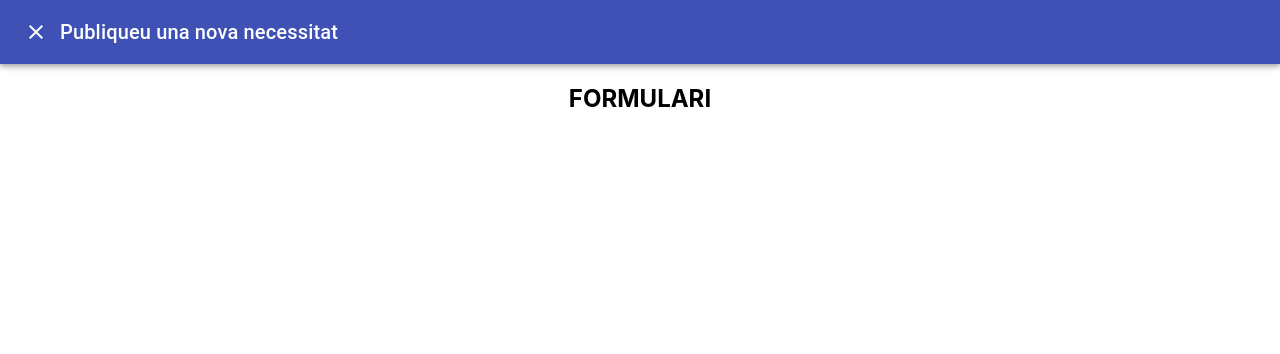
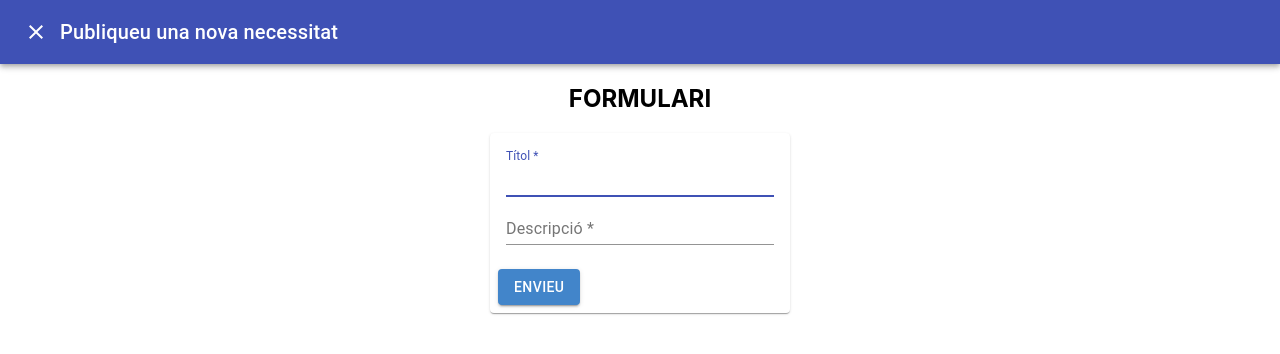
Before and after one commit to hackovid-dropplets-team/tickets-frontend, a React (Create React App) app in the folder react-app/: page /publicar in a window 1280 px wide. Shown: the top 354 px of the page. Built offline with nearby package versions, Linux system fonts and the light colour scheme; sample sign-in values are in the browser's storage.

Commit message:
Adding new pages for myTickets and for CreateNewTicket

```diff
--- a/react-app/src/api-services/tickets.js
+++ b/react-app/src/api-services/tickets.js
@@ -1,9 +1,20 @@
 import config from '../config.js';
 
 class TicketsApiService {
-  static getTickets() {
+  static getNearTickets() {
     let authToken = sessionStorage.getItem('AuthToken')
     return fetch(config.api.URL + "/tickets", {
+      method: "GET",
+      headers: {
+        "Authorization": "Bearer "+authToken,
+      }
+    })
+    .then(res => res.json())
+  }
+
+  static getMyTickets() {
+    let authToken = sessionStorage.getItem('AuthToken')
+    return fetch(config.api.URL + "/tickets/mine", {
       method: "GET",
       headers: {
         "Authorization": "Bearer "+authToken,
@@ -23,16 +34,26 @@ class TicketsApiService {
     .then(res => res.json())
   }
 
-  static postTickets(obj) {
+  static postNewTicket(title, description) {
+    let authToken = sessionStorage.getItem('AuthToken')
+    console.log(authToken);
+    let formData = new FormData();
+
+    formData.append('title', title);
+    formData.append('description', description);
+
     return fetch(config.api.URL + "/tickets", {
       method: "POST",
+      body: formData,
       headers: {
-        "Content-Type": "application/json",
-      },
-      credentials: "include",
-      body: JSON.stringify(obj),
+        "Authorization": "Bearer "+authToken,
+      }
     })
-    .then(res => res.json())
+    .then(res => {
+      const statusCode = res.status;
+      const data = res.json();
+      return Promise.all([statusCode, data]);
+    })
   }
 
   static deleteTickets(id) {
--- a/react-app/src/pages/new-ticket/NewTicket.js
+++ b/react-app/src/pages/new-ticket/NewTicket.js
@@ -1,19 +1,104 @@
-import React from 'react';
-
-import TicketsApiService from '../../api-services/tickets.js';
+import React, {useState} from 'react';
 
 import ReturnBar from '../../shared/return-bar/ReturnBar.js';
+import Card from "@material-ui/core/Card";
+import CardContent from "@material-ui/core/CardContent";
+import FormControl from "@material-ui/core/FormControl";
+import InputLabel from "@material-ui/core/InputLabel";
+import Input from "@material-ui/core/Input";
+import CardActions from "@material-ui/core/CardActions";
+import CircularProgress from "@material-ui/core/CircularProgress";
+import Button from "@material-ui/core/Button";
+import Alert from "@material-ui/lab/Alert";
+import TicketsApiService from "../../api-services/tickets";
+import { Redirect } from "react-router-dom";
 
+import './NewTicket.scss';
 
-const NewTicketPage = () => {
+const NewTicketPage = (props) => {
 
-  return (
-    <div className="new-ticket-page">
-      <ReturnBar title="Publiqueu una nova necessitat" />
+    const [title, setTitle] = useState('');
+    const [description, setDescription] = useState('');
 
-      <h2>FORMULARI</h2>
-    </div>
-  );
+    const [submitting, setSubmitting] = useState(false);
+    const [success, setSuccess] = useState(undefined);
+    const [errorMessage, setErrorMessage] = useState('');
+    const [redirectToMyTickets, setRedirectToMyTickets] = useState(false);
+
+    const handleSubmit = (event) => {
+        event.preventDefault();
+
+        if (title !== '' && description !== '') {
+            setSubmitting(true);
+            TicketsApiService.postNewTicket(title, description)
+                .then(
+                    (result) => {
+                        // redirect
+                        setSuccess(true);
+                        setSubmitting(false);
+                        setRedirectToMyTickets(true);
+                    },
+                    (error) => {
+                        setSuccess(false);
+                        setSubmitting(false);
+                        setErrorMessage("S'ha produït un error, proveu en un altre moment");
+                    }
+                );
+        } else {
+            setSuccess(false);
+            setErrorMessage("Els camps no poden estar buits");
+        }
+    }
+
+    return (
+        <div className="new-ticket-page">
+          {redirectToMyTickets===true && <Redirect to='/myTickets' />}
+          <ReturnBar title="Publiqueu una nova necessitat" />
+          <h2>FORMULARI</h2>
+
+            <form onSubmit={handleSubmit}>
+                <Card className="form-card">
+
+                    <CardContent>
+                        <FormControl component="fieldset">
+                            <InputLabel htmlFor="input-with-icon-adornment">Títol *</InputLabel>
+                            <Input
+                                id="input-with-icon-adornment"
+                                value={title}
+                                onChange={event => setTitle(event.target.value)}
+                                autoFocus
+                            />
+                        </FormControl>
+
+                        <FormControl component="fieldset">
+                            <InputLabel htmlFor="input-with-icon-adornment">Descripció *</InputLabel>
+                            <Input
+                                id="input-with-icon-adornment"
+                                value={description}
+                                onChange={event => setDescription(event.target.value)}
+                            />
+                        </FormControl>
+                    </CardContent>
+
+                    <CardActions className="actions-container">
+                        {submitting && <CircularProgress size={24} className="register-loader" />}
+
+                        <div className="buttons-container">
+                            <Button
+                                type="submit"
+                                variant="contained"
+                                className={"register-button" + (success===false ? " error" : "")}
+                                disabled={submitting}
+                            >
+                                Envieu
+                            </Button>
+                        </div>
+                    </CardActions>
+                    {success===false && <Alert severity="error" className="newTicket-error-message">{errorMessage}</Alert>}
+                </Card>
+            </form>
+        </div>
+    );
 };
 
 export default NewTicketPage;
--- a/react-app/src/pages/new-ticket/NewTicket.scss
+++ b/react-app/src/pages/new-ticket/NewTicket.scss
@@ -1,3 +1,51 @@
 .new-ticket-page {
+  h1 {
+    color: white;
+    text-align: left;
+  }
 
+  .form-card {
+    width: 300px;
+    margin: auto;
+
+    fieldset {
+      width: 100%;
+    }
+
+    .actions-container {
+      position: relative;
+      display: flex;
+      flex-direction: column;
+      justify-content: center;
+
+      .buttons-container {
+        display: flex;
+        flex-direction: row;
+        justify-content: space-between;
+        width: 100%;
+
+        .register-button:not(:disabled) {
+          background-color: #4285CA;
+          color: white;
+        }
+      }
+
+      .register-loader {
+        position: absolute;
+        top: 14px;
+        margin: 0;
+      }
+
+    }
+
+    .register-password-icon.visible {
+      color: #4285CA;
+    }
+  }
+
+  .newTicket-error-message {
+    color: #f44336;
+    font-size: 0.8em;
+    margin-top: 10px;
+  }
 }
--- /dev/null
+++ b/react-app/src/pages/tickets/MyTickets.js
@@ -0,0 +1,39 @@
+import React, { useState, useEffect } from 'react';
+
+import TicketsApiService from '../../api-services/tickets.js';
+
+import AppMenu from './app-menu/AppMenu.js';
+import FloatingNewButton from './new-button/NewButton.js';
+import TicketsList from './tickets-list/TicketsList.js';
+
+import './Tickets.scss';
+
+const MyTicketsPage = () => {
+
+    const [tickets, setTickets] = useState([]);
+    const [error, setError] = useState(undefined);
+
+    // componentDidMount
+    useEffect(() => {
+        TicketsApiService.getMyTickets()
+            .then(
+                (result) => {
+                    setTickets(result);
+                },
+                (error) => {
+                    setError(true);
+                }
+            );
+    }, []);
+
+    return (
+        <div className="tickets-page">
+            <AppMenu />
+            <FloatingNewButton />
+            <h1>Tickets que has publicat:</h1>
+            <TicketsList tickets={tickets} />
+        </div>
+    );
+};
+
+export default MyTicketsPage;
--- a/react-app/src/pages/tickets/Tickets.js
+++ b/react-app/src/pages/tickets/Tickets.js
@@ -8,7 +8,6 @@ import TicketsList from './tickets-list/TicketsList.js';
 
 import './Tickets.scss';
 
-
 const TicketsPage = () => {
 
   const [tickets, setTickets] = useState([]);
@@ -16,7 +15,7 @@ const TicketsPage = () => {
 
   // componentDidMount
   useEffect(() => {
-    TicketsApiService.getTickets()
+    TicketsApiService.getNearTickets()
     .then(
       (result) => {
         setTickets(result);
@@ -31,7 +30,7 @@ const TicketsPage = () => {
     <div className="tickets-page">
       <AppMenu />
       <FloatingNewButton />
-
+      <h1>Tickets que tens a prop:</h1>
       <TicketsList tickets={tickets} />
     </div>
   );
--- a/react-app/src/pages/tickets/app-menu/AppMenu.js
+++ b/react-app/src/pages/tickets/app-menu/AppMenu.js
@@ -17,6 +17,7 @@ import ListItemText from '@material-ui/core/ListItemText';
 import ChatIcon from '@material-ui/icons/Chat';
 import ListAltIcon from '@material-ui/icons/ListAlt';
 import ExitToAppIcon from '@material-ui/icons/ExitToApp';
+import {Link} from "react-router-dom";
 
 const useStyles = makeStyles({
   root: {
@@ -62,7 +63,15 @@ const AppMenu = () => {
         </ListItem>
         <ListItem button>
           <ListItemIcon><ListAltIcon /></ListItemIcon>
-          <ListItemText primary="Les meves necessitats" />
+          <Link to="/" style={{ color: 'inherit', textDecoration: 'none' }}>
+            <ListItemText primary="Necessitats pròximes" />
+          </Link>
+        </ListItem>
+        <ListItem button>
+          <ListItemIcon><ListAltIcon /></ListItemIcon>
+          <Link to="/myTickets" style={{ color: 'inherit', textDecoration: 'none' }}>
+            <ListItemText primary="Les meves necessitats" />
+          </Link>
         </ListItem>
       </List>
       <Divider />
--- a/react-app/src/pages/tickets/index.js
+++ b/react-app/src/pages/tickets/index.js
@@ -1,5 +1,6 @@
 // Tickets module components
 
 import TicketsPage from './Tickets.js';
+import MyTicketsPage from "./MyTickets";
 
-export { TicketsPage };
+export { TicketsPage, MyTicketsPage };
--- a/react-app/src/routes.js
+++ b/react-app/src/routes.js
@@ -7,6 +7,7 @@ import CircularProgress from '@material-ui/core/CircularProgress';
 
 import { AuthPage } from './pages/auth';
 import { TicketsPage } from './pages/tickets';
+import { MyTicketsPage } from './pages/tickets';
 import { NewTicketPage } from './pages/new-ticket';
 import { DetailTicketPage } from './pages/detail-ticket';
 
@@ -30,6 +31,7 @@ const AppRouter = (props) => {
       <Route exact path="/" component={TicketsPage} />
       <Route exact path="/auth/" component={AuthPage} />
       <Route exact path="/publicar" component={NewTicketPage} />
+      <Route exact path="/myTickets" component={MyTicketsPage} />
       <Route exact path="/detall/:id" component={DetailTicketPage} />
     </React.Fragment>
   );
```
